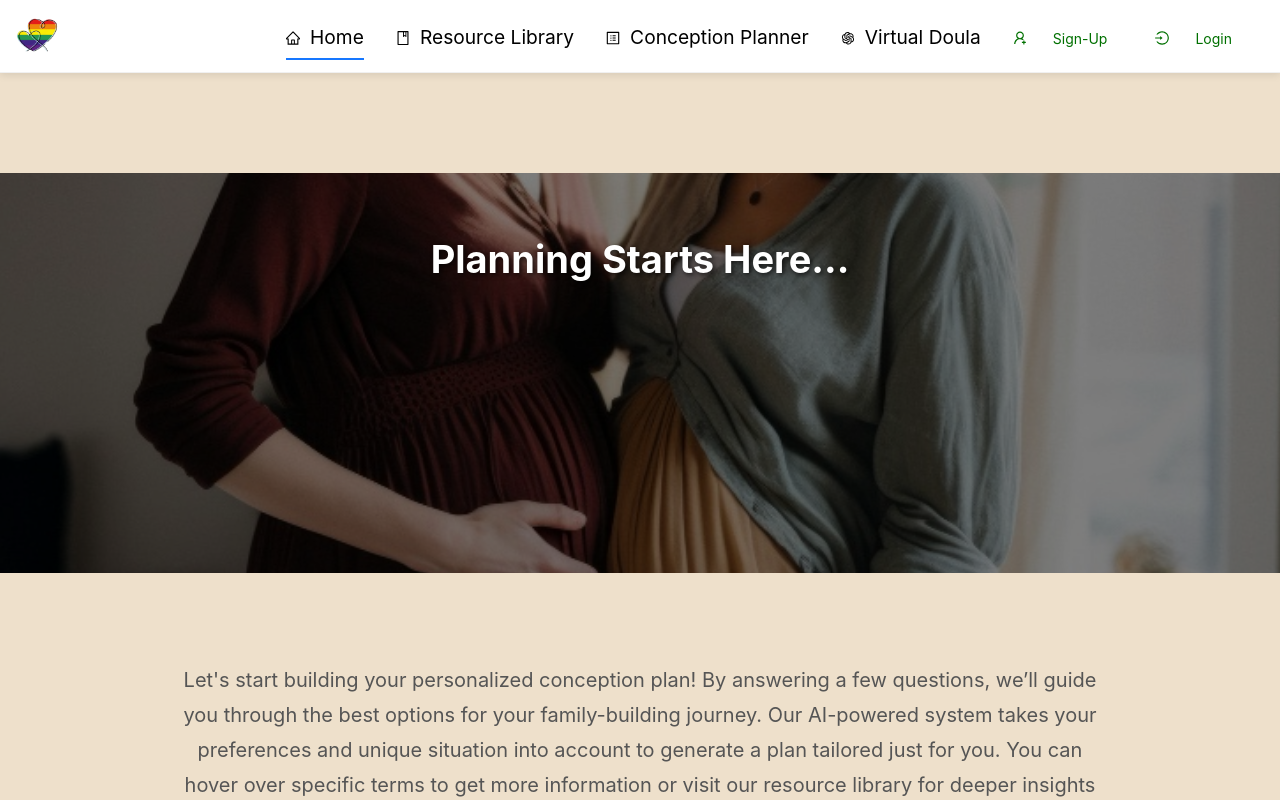
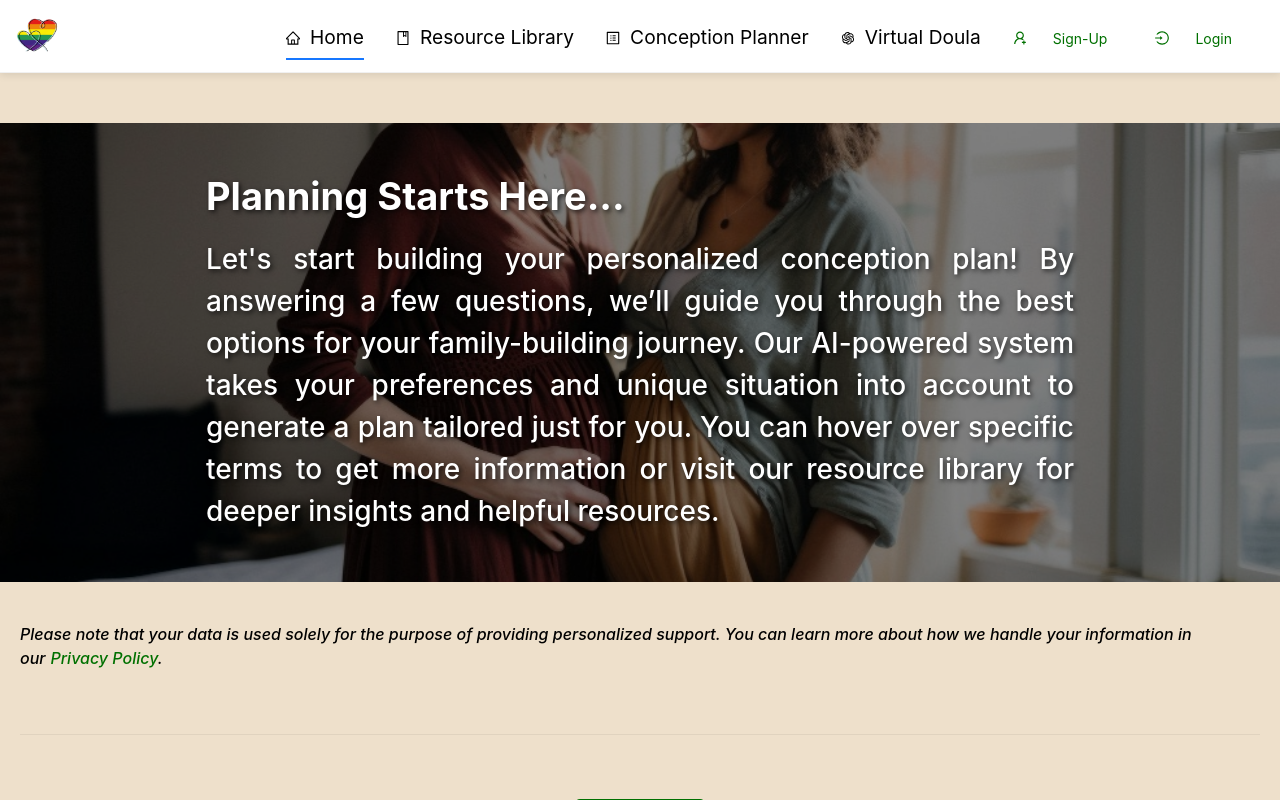
Before and after one commit to MBHunter88/queer_conceptions, a React (Vite) app in the folder client/: page /planner in a window 1280 px wide. Built offline with nearby package versions, Linux system fonts and the light colour scheme.

Commit message:
update conception plan page for consistent styling by adjusting the hero section and adding footer

```diff
--- a/client/src/pages/ConceptionPlanner.jsx
+++ b/client/src/pages/ConceptionPlanner.jsx
@@ -1,27 +1,42 @@
 import React from 'react';
 import PlanForm from '../components/PlanForm';
-import { Typography, Layout, Row, Col, Divider, Space } from 'antd';
+import { Typography, Layout, Row, Col, Divider, Space, Button, Modal } from 'antd';
 import { Link } from 'react-router-dom';
+import { useUser } from '../context/UserContext';
 
 const { Content, Footer } = Layout;
 const { Title, Text } = Typography;
 
 const ConceptionPlanner = () => {
+
+  const { user, setUser } = useUser();
+
+  const handleShowPlan = () => {
+    if (!user) {
+      // Show warning modal if the user is not logged in
+      Modal.warning({
+        title: 'Login Required',
+        content: 'Please sign up or login to use this feature.',
+        onOk: () => {},
+      });
+    } else {
+      setShowChat(true);
+    }
+  };
+
   return (
     <Layout
       style={{
         backgroundColor: '#EEE0CB',
-        marginLeft: '-1vw',
-        marginRight: '-1vw',
-        padding: '50px 20px',
+        padding: '50px 0',
       }}
     >
-      <Content style={{ height: '100%', padding: '50px 20px' }}>
+      <Content style={{ padding: '0 20px' }}>
         {/* Hero Section */}
         <Row gutter={[0, 40]} justify="center">
           <div
             style={{
-              height: '400px',
+              height: 'auto',
               padding: '50px 20px',
               background: 'url(RIVF.jpg) no-repeat center/cover',
               color: '#fff',
@@ -29,8 +44,8 @@ const ConceptionPlanner = () => {
               textShadow: '2px 2px 5px rgba(0, 0, 0, 0.7)',
               display: 'flex',
               justifyContent: 'center',
-              marginLeft: '-2vw',
-              marginRight: '-2vw',
+              width: '100vw',
+              margin: '0 -20px',
             }}
           >
             <div
@@ -43,32 +58,31 @@ const ConceptionPlanner = () => {
                 background: 'rgba(0, 0, 0, 0.5)',
               }}
             ></div>
-            <div style={{ position: 'relative', zIndex: 1, minWidth: '1700px', marginTop: '1vw' }}>
+            <div
+              style={{
+                position: 'relative',
+                zIndex: 1,
+                maxWidth: '70%',
+                textAlign: 'justify',
+              }}
+            >
               <Title
                 level={1}
                 style={{
-                  textAlign: 'center',
                   fontWeight: 'bold',
                   color: '#fff',
                 }}
               >
                 Planning Starts Here...
               </Title>
-            </div>
-          </div>
 
-          {/* Introduction Section */}
-          <Col span={24} style={{ maxWidth: '80%', margin: '0 auto' }}>
-            <div style={{ textAlign: 'center', padding: '30px' }}>
-              <Title level={2} style={{ color: '#333', marginBottom: '20px' }}>
-
-              </Title>
-              <Space direction="vertical" style={{ width: '100%' }}>
                 <Text
                   style={{
-                    fontSize: '1.25rem',
-                    lineHeight: '1.75',
-                    color: '#555',
+                    fontSize: '1.75rem',
+                    lineHeight: '1.5',
+                    fontWeight: '500',
+                    color: 'white',
+                    textAlign: 'justify',
                   }}
                 >
                   Let's start building your personalized conception plan! By answering a few questions,
@@ -77,40 +91,49 @@ const ConceptionPlanner = () => {
                   just for you. You can hover over specific terms to get more information or visit our resource
                   library for deeper insights and helpful resources.
                 </Text>
+
+            </div>
+          </div>
+
+          <div>
             <Text
               style={{
-                    fontSize: '1.25rem',
-                    lineHeight: '1.75',
-                    color: '#555',
+                fontSize: '1rem',
+                lineHeight: '1.5',
+                fontWeight: '500',
+                color: 'black',
+                textAlign: 'justify',
+                fontStyle: 'italic',
               }}
             >
               Please note that your data is used solely for the purpose of providing personalized support.
               You can learn more about how we handle your information in our
               <Link to="/privacy-policy" style={{ marginLeft: '5px', color: '#007000' }}>
                 Privacy Policy
-                  </Link>. We're here to make the process as simple and supportive as possible—every step of the way.
+              </Link>.
             </Text>
-              </Space>
           </div>
-          </Col>
 
           <Divider />
 
           {/* Plan Form Section */}
-          <Col span={24} style={{ maxWidth: '80%', margin: '0 auto' }}>
-            <div>
+          <Col span={24}>
+            <Row justify="center" style={{ paddingBottom: '30px' }}>
+            {user ? (
                      <PlanForm />
-            </div>
+                   ) : (
+                     <Button onClick={handleShowPlan} type="primary" style={{ padding: '30px 20px', fontSize: '1.2rem', backgroundColor: '#007000', borderColor: '#007000' }}>
+                       Start Now
+                     </Button>
+                   )}
+            </Row>
           </Col>
         </Row>
       </Content>
 
       {/* Footer Section */}
       <Footer
-        style={{
-          textAlign: 'center',
-          padding: '20px 50px'
-        }}
+       style={{ textAlign: 'center', padding: '20px 50px', backgroundColor: '#EEE0CB', marginBottom: '80px' }}
       >
         BHBH Design ©{new Date().getFullYear()} Created by MJBH
       </Footer>
```
Lines whose indentation alone changed are shown as unchanged.
